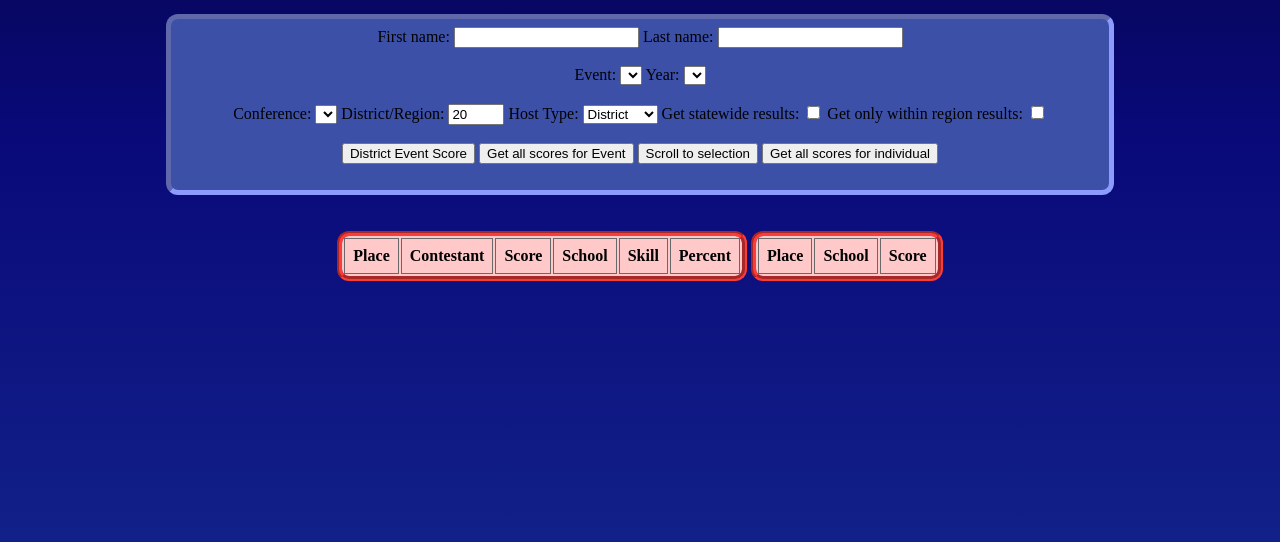
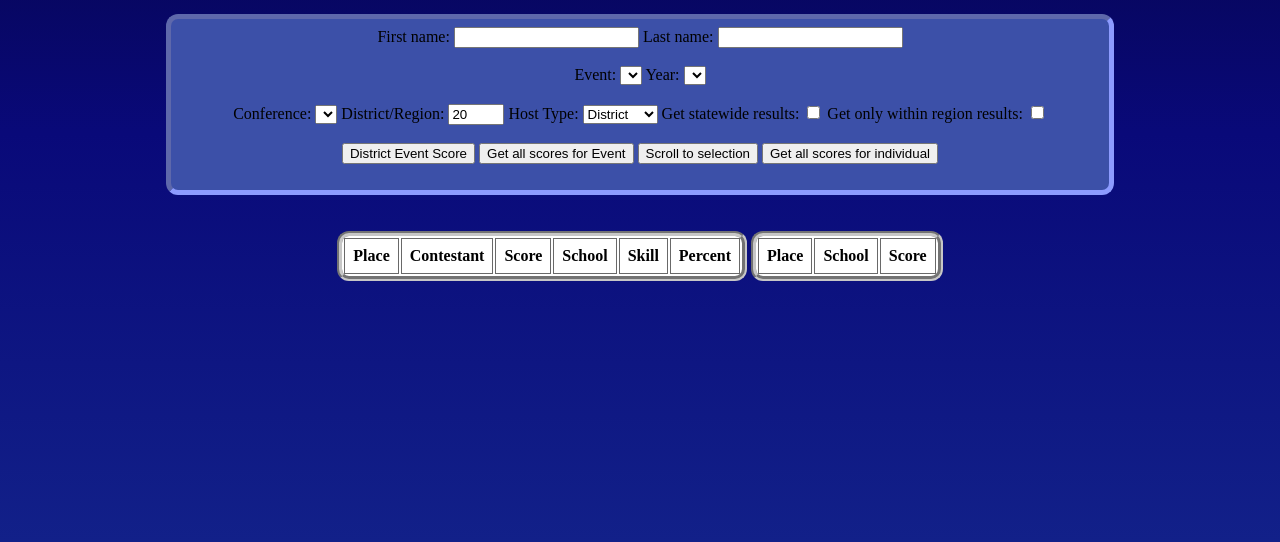
Before and after one commit to Knucklesfan/UilAPI, a website: page uil-api-js/public/index.html in a window 1280 px wide. Shown: the part 388-930 px from the top of the page. Drawn offline with nearby package versions, Linux system fonts and the light colour scheme; no server answers.

Commit message:
greyed the table

```diff
--- a/uil-api-js/public/style.css
+++ b/uil-api-js/public/style.css
@@ -17,9 +17,9 @@ table {
     margin-right: auto;
     text-align: center;
     display: inline-block;
-    border: 5px groove #fc3b3b;
+    border: 5px groove #c7c7c7;
     border-radius: 12px;
-    background: #ffc9c9;
+    background: #ffffff;
 
 }
 #givebg {
```
